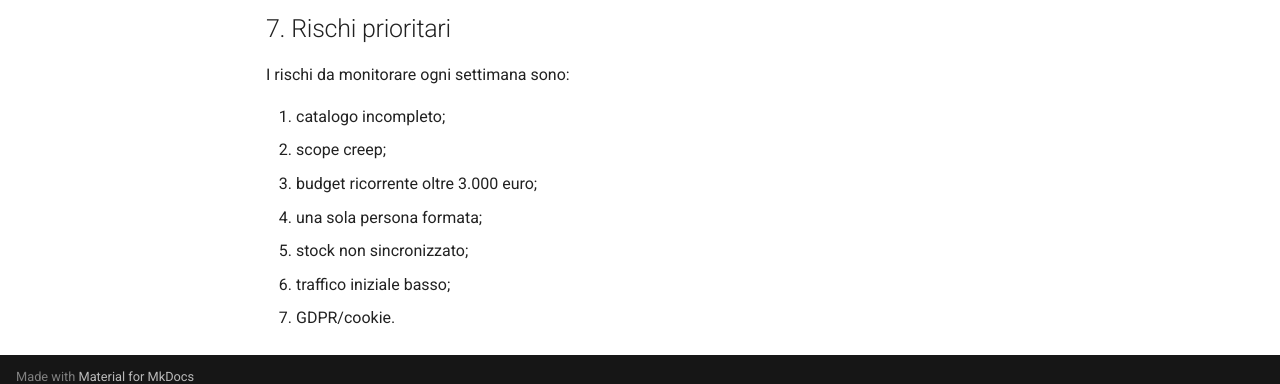
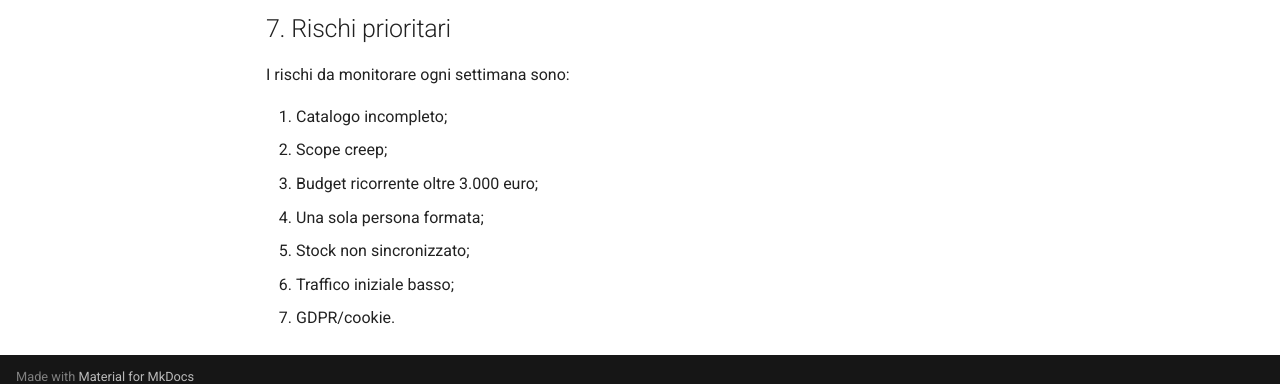
Before and after one commit to AlexTesta00/PM-Surya, an MkDocs documentation site: the page built from docs/risk.md, in a window 1280 px wide and 900 px high, scrolled down 2733 px. Shown: the part 501-885 px from the top of the window. Built offline with MkDocs 1.6.1 and Material for MkDocs 9.7.7, drawn with Linux system fonts in a browser that asks for light colours.

```diff
--- a/docs/risk.md
+++ b/docs/risk.md
@@ -70,10 +70,10 @@ Livello rischio = Probabilità x Impatto.
 
 I rischi da monitorare ogni settimana sono:
 
-1. catalogo incompleto;
-2. scope creep;
-3. budget ricorrente oltre 3.000 euro;
-4. una sola persona formata;
-5. stock non sincronizzato;
-6. traffico iniziale basso;
+1. Catalogo incompleto;
+2. Scope creep;
+3. Budget ricorrente oltre 3.000 euro;
+4. Una sola persona formata;
+5. Stock non sincronizzato;
+6. Traffico iniziale basso;
 7. GDPR/cookie.
```
